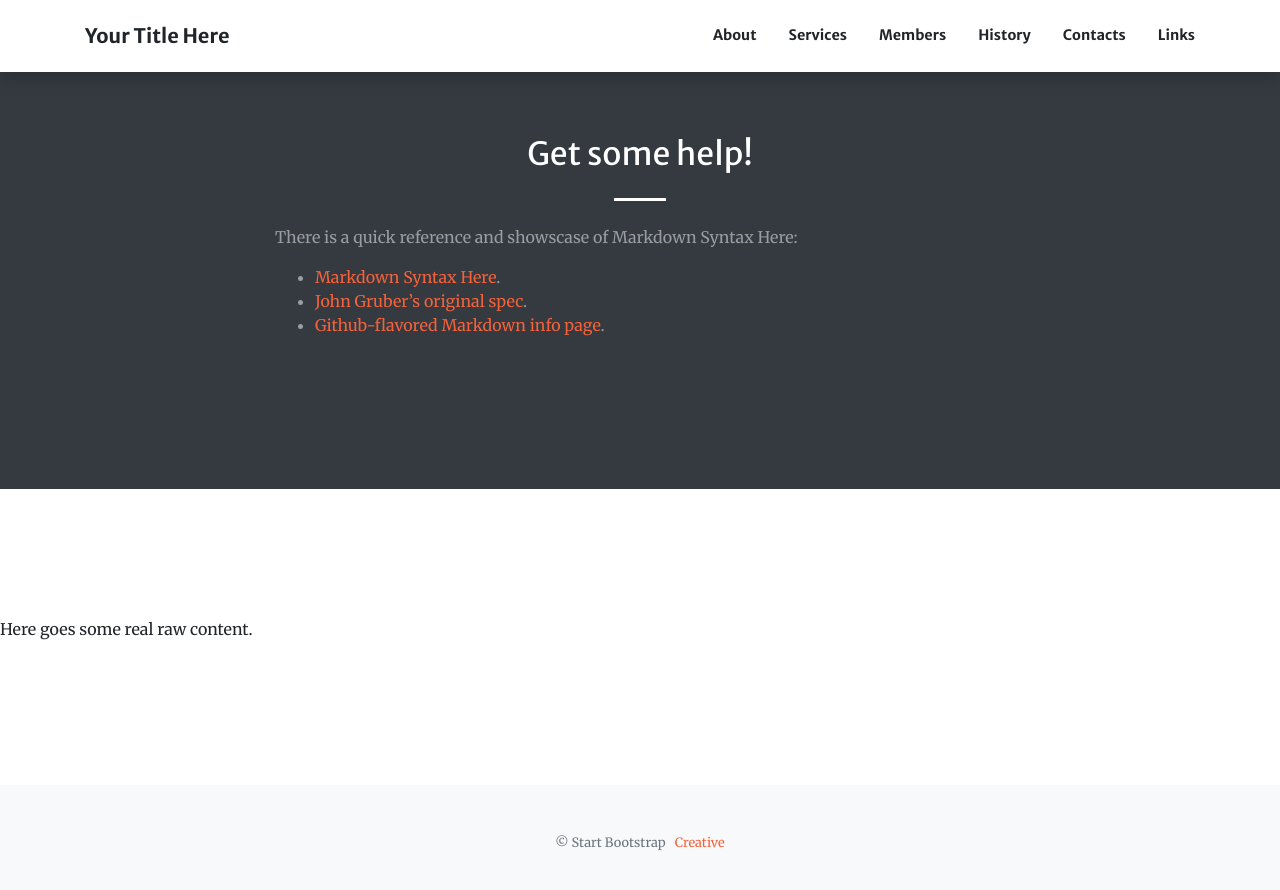
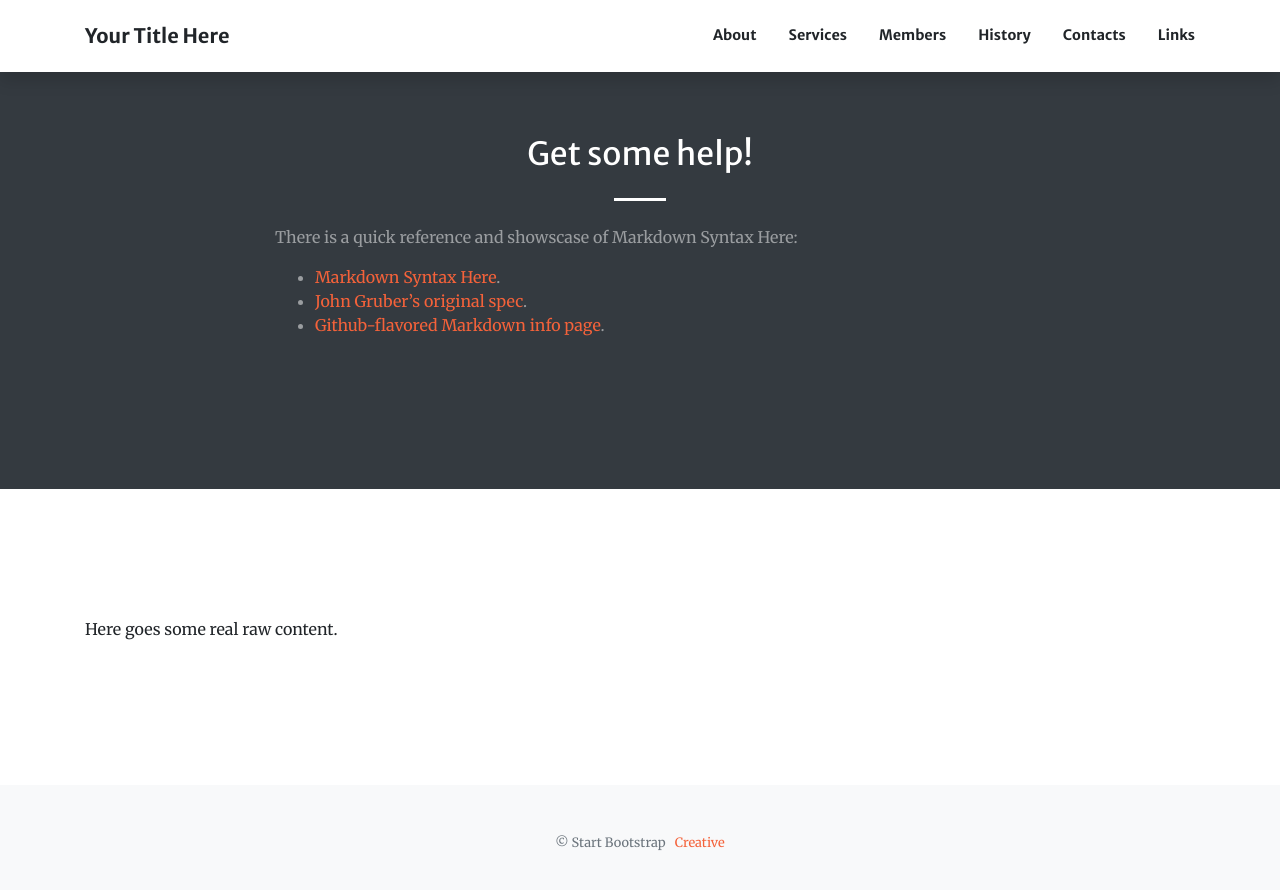
Before and after one commit to vvalchev/creative-theme-jekyll-new, a Jekyll site: the page built from links.md, in a window 1280 px wide and 900 px high, scrolled down 1058 px. Shown: the top 890 px of the window. Built offline with Jekyll 4.4.1, drawn with Linux system fonts in a browser that asks for light colours; nearby versions of some CDN libraries.

Commit message:
custom pages can have different background now, content is not included if it is empty.

```diff
--- a/_layouts/page.html
+++ b/_layouts/page.html
@@ -3,7 +3,7 @@ layout: base
 ---
 
 <!-- Header -->
-<header class="masthead pagehead">
+<header class="masthead pagehead" {% if page.background_image %} style="background-image: {{ page.background_image }}"{% endif %} >
   <div class="container h-100">
     <div class="row h-100 align-items-center justify-content-center text-center">
       <div class="col-lg-10 ">
@@ -20,6 +20,11 @@ layout: base
 {% endfor %}
 
 <!-- include content as section -->
-<section class="page-section  {{ page.background_style }}">
-  {{ content }}
+{% assign content = content | strip_newlines %}
+{% if content != "" %}
+<section class="page-section {{ page.background_style }}">
+  <div class="container">
+    {{ content }}
+  </div>
 </section>
+{% endif %}
```
